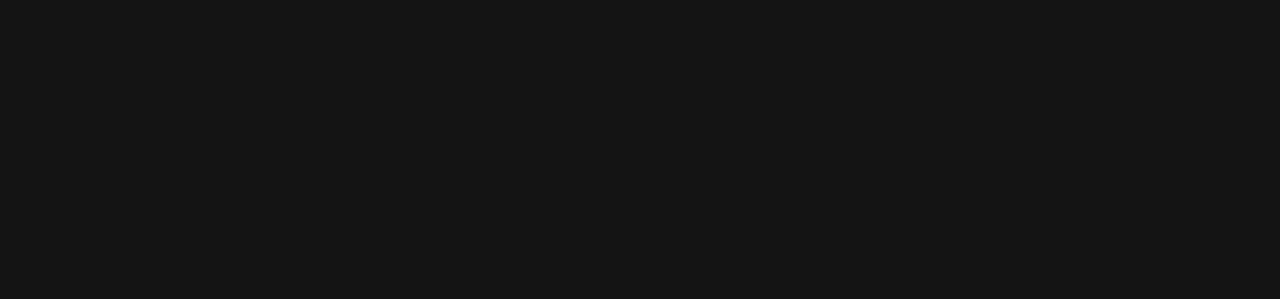
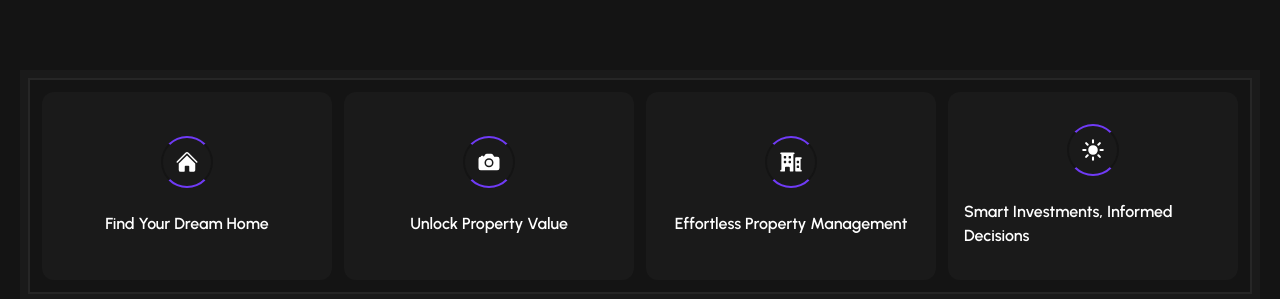
Before and after one commit to Ahmedatia99/Estatein, a React (Vite) app: page / in a window 1280 px wide. Shown: the part 626-925 px from the top of the page. Before the commit the page ends 800 px from the top, so only its background shows below. Built offline with nearby package versions, Linux system fonts and the light colour scheme.

Commit message:
additions feature section in headers

```diff
--- a/src/components/Home/HomeLayout.jsx
+++ b/src/components/Home/HomeLayout.jsx
@@ -1,10 +1,12 @@
 import React from "react";
 import Header from "./atom/Header";
+import Featureprop from "./atom/Featureprop"
 export default function HomeLayout() {
   return (
     <main>
       <section className="px-5">
         <Header />
+        <Featureprop />
       </section>
     </main>
   );
--- a/src/components/Home/atom/Featureprop.jsx
+++ b/src/components/Home/atom/Featureprop.jsx
@@ -1,17 +1,41 @@
 import React from "react";
 import { HiHome } from "react-icons/hi2";
+import { IoCamera } from "react-icons/io5";
+import { HiMiniBuildingOffice2 } from "react-icons/hi2";
+import { IoSunny } from "react-icons/io5";
 
 export default function Featureprop() {
   return (
-    <main>
-      <section>
-        <div className="rounded-full border-purple border-2 border-r-senior">
-          <HiHome />
-          <spna>Find Your Dream Home</spna>
+    <main className="border-8 border-junior container mx-auto">
+      <section className=" border-stroke border-2 p-3 grid grid-cols-4 gap-3 ">
+        <div className="py-8 px-4 bg-junior rounded-xl flex flex-col justify-center items-center">
+          <div className="rounded-full border-purple border-2 border-r-senior border-l-senior w-fit mb-6">
+            <HiHome className="text-5xl p-3" />
+          </div>
+          <spna className="text-base font-semibold">Find Your Dream Home</spna>
         </div>
-        <div></div>
-        <div></div>
-        <div></div>
+        <div className="py-8 px-4 bg-junior rounded-xl flex flex-col justify-center items-center">
+          <div className="rounded-full border-purple border-2 border-r-senior border-l-senior w-fit mb-6 ">
+            <IoCamera className="text-5xl p-3" />
+          </div>
+          <spna className="text-base font-semibold">Unlock Property Value</spna>
+        </div>
+        <div className="py-8 px-4 bg-junior rounded-xl flex flex-col justify-center items-center">
+          <div className="rounded-full border-purple border-2 border-r-senior border-l-senior w-fit mb-6 ">
+            <HiMiniBuildingOffice2 className="text-5xl p-3" />
+          </div>
+          <spna className="text-base font-semibold">
+            Effortless Property Management
+          </spna>
+        </div>
+        <div className="py-8 px-4 bg-junior rounded-xl flex flex-col justify-center items-center">
+          <div className="rounded-full border-purple border-2 border-r-senior border-l-senior w-fit mb-6 ">
+            <IoSunny className="text-5xl p-3" />
+          </div>
+          <spna className="text-base font-semibold">
+            Smart Investments, Informed Decisions
+          </spna>
+        </div>
       </section>
     </main>
   );
```
